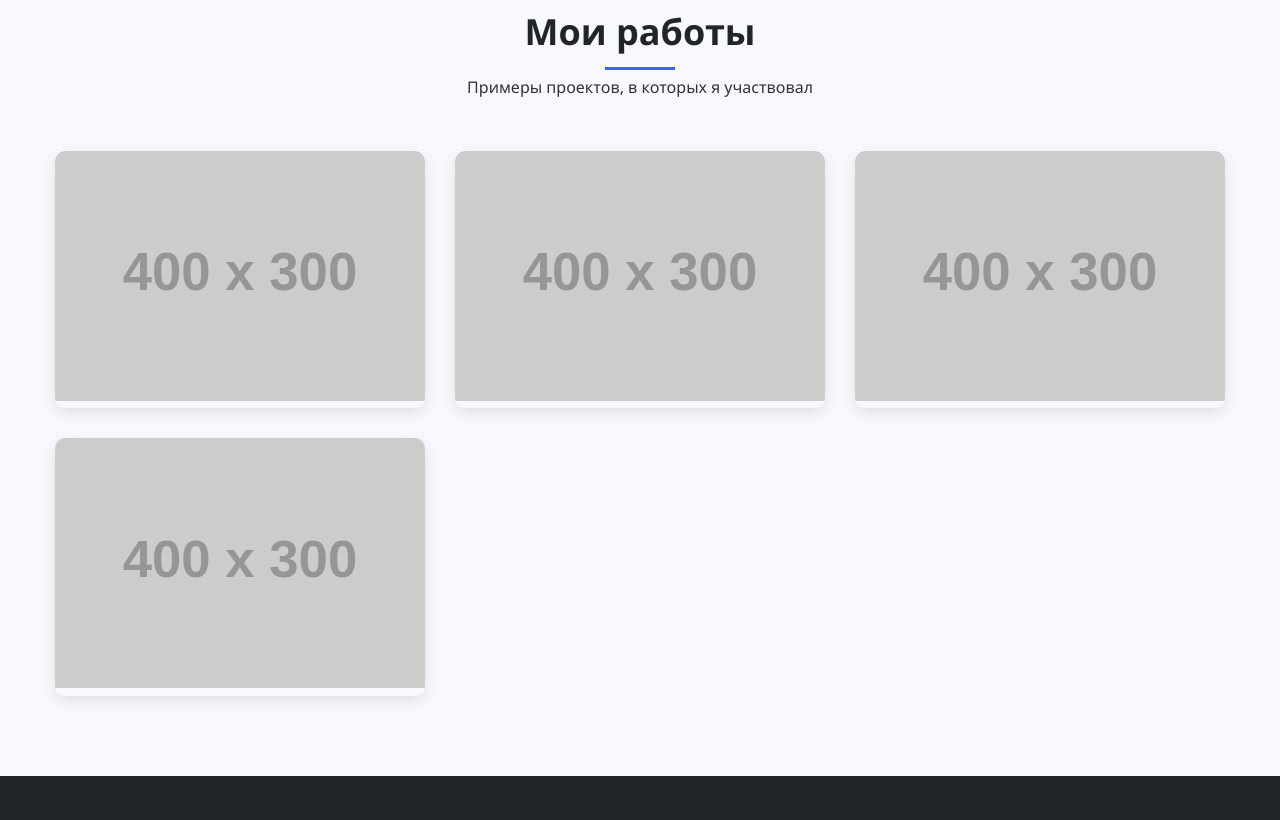
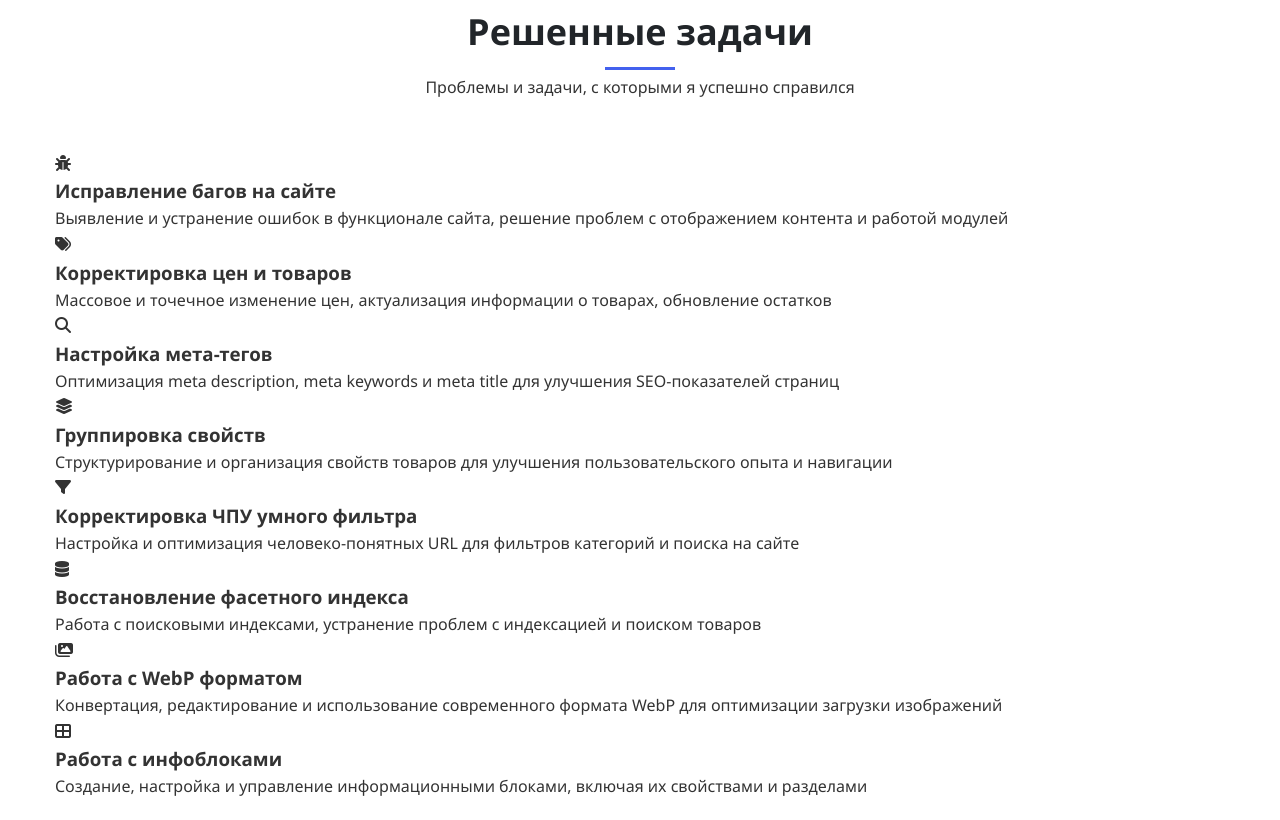
Before and after one commit to white14731/portfolio-from-work, a website: page index.html in a window 1280 px wide. Shown: the part 2280-3100 px from the top of the page. Drawn offline with Linux system fonts and the light colour scheme; placeholder pictures from the web are drawn by us.

Commit message:
Update index.html

```diff
--- a/index.html
+++ b/index.html
@@ -127,6 +127,57 @@
     </div>
 </section>
 
+<section id="tasks" class="section tasks">
+    <div class="container">
+        <div class="section-title">
+            <h2>Решенные задачи</h2>
+            <p>Проблемы и задачи, с которыми я успешно справился</p>
+        </div>
+        <div class="tasks-grid">
+            <div class="task-item">
+                <div class="task-icon"><i class="fas fa-bug"></i></div>
+                <h3>Исправление багов на сайте</h3>
+                <p>Выявление и устранение ошибок в функционале сайта, решение проблем с отображением контента и работой модулей</p>
+            </div>
+            <div class="task-item">
+                <div class="task-icon"><i class="fas fa-tags"></i></div>
+                <h3>Корректировка цен и товаров</h3>
+                <p>Массовое и точечное изменение цен, актуализация информации о товарах, обновление остатков</p>
+            </div>
+            <div class="task-item">
+                <div class="task-icon"><i class="fas fa-search"></i></div>
+                <h3>Настройка мета-тегов</h3>
+                <p>Оптимизация meta description, meta keywords и meta title для улучшения SEO-показателей страниц</p>
+            </div>
+            <div class="task-item">
+                <div class="task-icon"><i class="fas fa-layer-group"></i></div>
+                <h3>Группировка свойств</h3>
+                <p>Структурирование и организация свойств товаров для улучшения пользовательского опыта и навигации</p>
+            </div>
+            <div class="task-item">
+                <div class="task-icon"><i class="fas fa-filter"></i></div>
+                <h3>Корректировка ЧПУ умного фильтра</h3>
+                <p>Настройка и оптимизация человеко-понятных URL для фильтров категорий и поиска на сайте</p>
+            </div>
+            <div class="task-item">
+                <div class="task-icon"><i class="fas fa-database"></i></div>
+                <h3>Восстановление фасетного индекса</h3>
+                <p>Работа с поисковыми индексами, устранение проблем с индексацией и поиском товаров</p>
+            </div>
+            <div class="task-item">
+                <div class="task-icon"><i class="fas fa-images"></i></div>
+                <h3>Работа с WebP форматом</h3>
+                <p>Конвертация, редактирование и использование современного формата WebP для оптимизации загрузки изображений</p>
+            </div>
+            <div class="task-item">
+                <div class="task-icon"><i class="fas fa-th-large"></i></div>
+                <h3>Работа с инфоблоками</h3>
+                <p>Создание, настройка и управление информационными блоками, включая их свойствами и разделами</p>
+            </div>
+        </div>
+    </div>
+</section>
+
 <!-- Portfolio Section -->
 <section id="portfolio" class="section" style="background-color: #f8f9ff;">
     <div class="container">
```
